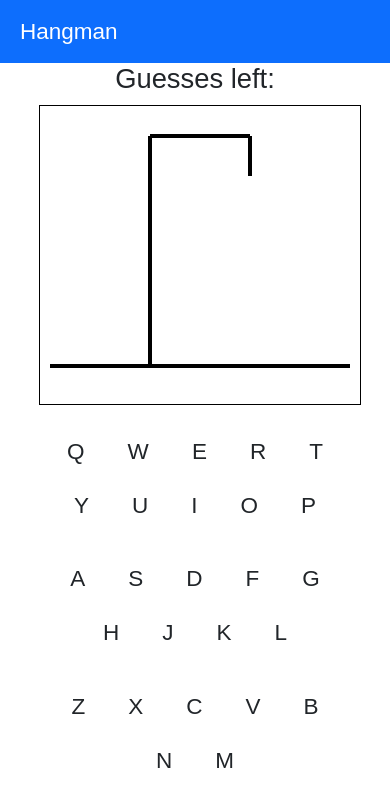
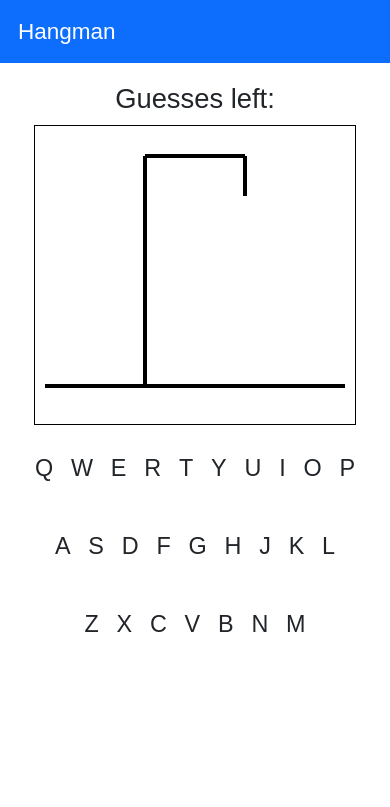
Before and after one commit to apnguyen1/Hangman, a Flask app: template website/templates/hangman-game.html in a window 390 px wide. Shown: the top 807 px of the page. Run offline with Flask 2, Linux system fonts and the light colour scheme; the template is opened without the code that fills it, so the values that code supplies are empty.

Commit message:
fixed quality of life issues

```diff
--- a/website/static/css/index.css
+++ b/website/static/css/index.css
@@ -10,8 +10,8 @@
     font-size: large;
 }
 
-.content {
-    width: 80%;
+.hangman-description {
+    width: clamp(60%, 80%, 100vw);
     margin: auto;
 }
 
@@ -24,13 +24,17 @@
     padding: 0 !important;
     margin: 0 !important;
 }
+
+.hangman-title {
+    margin-top: 20px;
+}
+
 /* END GLOBAL */
 
 /* Navbar */
 .navbar-brand {
-    margin-left: 20px;
+    margin-left: 1rem;
 }
-
 
 .topic-form {
     display: flex;
@@ -39,7 +43,7 @@
 }
 
 .topic-item {
-    width: clamp(300px, 700px, 100%);
+    width: clamp(300px, 700px, 90%);
     margin: 1rem 0;
     padding: 0;
 }
@@ -59,6 +63,10 @@
 /* END NAVBAR */
 
 /* Hangman SVG */
+.guesses-left {
+    margin-top: 20px;
+}
+
 line, circle {
     stroke: black;
     stroke-width: 4px;
@@ -95,11 +103,12 @@
 /* Secret Word */
 .hangman-secret-word {
     margin: auto;
+    text-align: center;
 }
 
 .secret-word {
-    font-size: 50px;
-    letter-spacing: 25px;
+    font-size: clamp(1rem, 50px, 70px);
+    letter-spacing: clamp(5px, 25px, 30px);
     margin: 20px 0;
 }
 
@@ -124,7 +133,9 @@
 }
 
 .keyboard-row {
+    /* display: flex; */
     margin-top: 20px;
+
 }
 
 .btn:focus {
@@ -182,3 +193,25 @@
         opacity: 100%;
     }
 }
+
+
+@media (max-width: 578px) {
+    .keyboard-row {
+        margin-bottom: 10px;
+        width: 100%;
+    }
+
+    .keyboard-row button {
+        font-size: 1.3rem;
+        padding: .3rem;
+    }
+
+    .secret-word {
+        font-size: 2rem;
+        letter-spacing: 1px;
+    }
+
+    .hangman-description {
+        width: 95%;
+    }
+}
--- a/website/static/js/hangman.js
+++ b/website/static/js/hangman.js
@@ -10,7 +10,7 @@
 
         setTimeout(function() {
             $("#mymodel").modal('show');
-        }, 2000)
+        }, 1000)
         sessionStorage.setItem("reloadAfterPageLoad", "false");
     }
 });
--- a/website/templates/hangman-game.html
+++ b/website/templates/hangman-game.html
@@ -1,6 +1,6 @@
 {% extends "index.html" %}
 {% block content %}
-<h2>Guesses left: <span id="life-left">{{8-game.errors}}</span></h2>
+<h2 class="guesses-left">Guesses left: <span id="life-left">{{8-game.errors}}</span></h2>
 <div class="hangman-game">
     <svg id="hangman-drawing" class="text-center">
         <g>
@@ -29,12 +29,12 @@
         </g>
     </svg>
 </div>
-<div class="hangman-secret-word">
-    {% for letter in game.current_word %}
-        <span style="display: inline-block;" class="secret-word">{{letter}}</span>
-    {% endfor %}
-</div>
 {% if not game.won and not game.lost %}
+    <div class="hangman-secret-word">
+        {% for letter in game.current_word %}
+            <span style="display: inline-block;" class="secret-word">{{letter}}</span>
+        {% endfor %}
+    </div>
     <div class="hangman-keyboard">
         <div class="keyboard-row row-one">
             {% for letter in "QWERTYUIOP" %}
@@ -63,6 +63,12 @@
         </div>
     </div>
 {% else %}
+    <div class="hangman-secret-word">
+        {% for letter in game.word %}
+            <span style="display: inline-block;" class="secret-word">{{letter}}</span>
+        {% endfor %}
+    </div>
+
     <div class="finished-game">
         <a class="btn btn-md border-primary" href="{{url_for('hangman')}}">Back to Menu</a>
         <button type="button" class="play-again btn btn-md border-primary" value="{{topic}}">Play again?</button>
@@ -78,7 +84,8 @@
                     </button>
                 </div>
                 <div class="modal-body">
-                    {{'Congratulations! You won with ' + (8-game.errors)|string + ' guesses left.' if game.won else 'Uh oh! You ran out of guesses and lost :(. '}}
+                    {{'Congratulations! You won with ' + (8-game.errors)|string + ' guesses left.' if game.won else 'Uh oh! You ran out of guesses and lost :(.
+                    The secret word was "' + game.word + '"'}}
                 </div>
                 <div class="modal-footer">
                     <button type="button" class="btn btn-secondary" data-bs-dismiss="modal">Close</button>
```
Also changed, not shown: website/templates/hangman.html (+5 -6 lines), hangman.db.
